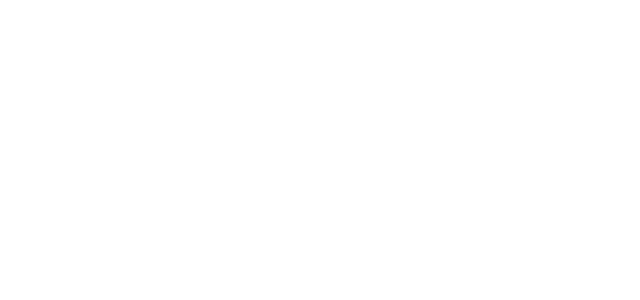
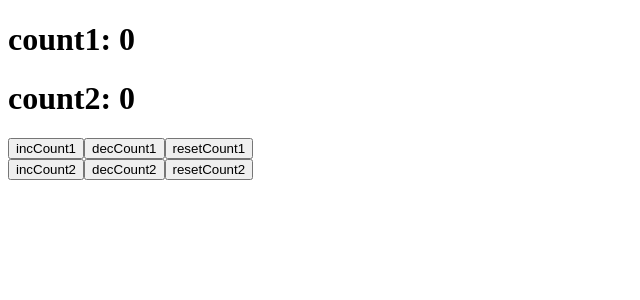
Before and after one commit to CyanogenPlayer/june-2023-react, a React (Create React App) app: page / in a window 1280 px wide. Shown: the top 300 px of the page, without its empty margins (0-640 px from the left). Built offline with nearby package versions, Linux system fonts and the light colour scheme.

Commit message:
lesson 7 part 1

```diff
--- a/package.json
+++ b/package.json
@@ -9,7 +9,8 @@
     "react": "^18.2.0",
     "react-dom": "^18.2.0",
     "react-scripts": "5.0.1",
-    "web-vitals": "^2.1.4"
+    "@reduxjs/toolkit": "^1.9.7",
+    "react-redux": "^8.1.3"
   },
   "scripts": {
     "start": "react-scripts start",
--- a/src/App.js
+++ b/src/App.js
@@ -1,9 +1,13 @@
-import React from 'react';
+import {Header} from "./components/Header";
+import {ComponentOne} from "./components/ComponentOne";
+import {ComponentTwo} from "./components/ComponentTwo";
 
 const App = () => {
     return (
         <div>
-
+            <Header/>
+            <ComponentOne/>
+            <ComponentTwo/>
         </div>
     );
 };
--- /dev/null
+++ b/src/components/ComponentOne.js
@@ -0,0 +1,18 @@
+import {useDispatch} from "react-redux";
+import {counter1Action} from "../redux/slices/counter1Slice";
+
+const ComponentOne = () => {
+    const dispatch = useDispatch();
+
+    return (
+        <div>
+            <button onClick={() => dispatch(counter1Action.increment())}>incCount1</button>
+            <button onClick={() => dispatch(counter1Action.decrement())}>decCount1</button>
+            <button onClick={() => dispatch(counter1Action.reset())}>resetCount1</button>
+        </div>
+    );
+};
+
+export {
+    ComponentOne
+}
--- /dev/null
+++ b/src/components/ComponentTwo.js
@@ -0,0 +1,18 @@
+import {useDispatch} from "react-redux";
+import {counter2Actions} from "../redux/slices/counter2Slice";
+
+const ComponentTwo = () => {
+    const dispatch = useDispatch();
+
+    return (
+        <div>
+            <button onClick={() => dispatch(counter2Actions.increment())}>incCount2</button>
+            <button onClick={() => dispatch(counter2Actions.decrement())}>decCount2</button>
+            <button onClick={() => dispatch(counter2Actions.reset(555))}>resetCount2</button>
+        </div>
+    );
+};
+
+export {
+    ComponentTwo
+}
--- /dev/null
+++ b/src/components/Header.js
@@ -0,0 +1,17 @@
+import {useSelector} from "react-redux";
+
+const Header = () => {
+    const {count1} = useSelector(state => state.counter1);
+    const {count2} = useSelector(state => state.counter2);
+
+    return (
+        <div>
+            <h1>count1: {count1}</h1>
+            <h1>count2: {count2}</h1>
+        </div>
+    );
+};
+
+export {
+    Header
+}
--- a/src/index.js
+++ b/src/index.js
@@ -1,9 +1,13 @@
 import React from 'react';
 import ReactDOM from 'react-dom/client';
+import {Provider} from "react-redux";
+import {store} from "./redux/store";
 
 import App from './App';
 
 const root = ReactDOM.createRoot(document.getElementById('root'));
 root.render(
-    <App/>
+    <Provider store={store}>
+        <App/>
+    </Provider>
 );
--- /dev/null
+++ b/src/redux/slices/counter1Slice.js
@@ -0,0 +1,34 @@
+import {createSlice} from "@reduxjs/toolkit";
+
+const initialState = {
+    count1: 0
+}
+
+const counter1Slice = createSlice({
+    name: 'counter1Slice',
+    initialState,
+    reducers: {
+        increment: (state) => {
+            state.count1++
+        },
+        decrement: (state) => {
+            state.count1--
+        },
+        reset: (state) => {
+            state.count1 = 0
+        }
+    }
+});
+
+const {reducer: counter1Reducer, actions: {increment, decrement, reset}} = counter1Slice;
+
+const counter1Action = {
+    increment,
+    decrement,
+    reset
+}
+
+export {
+    counter1Reducer,
+    counter1Action
+}
--- /dev/null
+++ b/src/redux/slices/counter2Slice.js
@@ -0,0 +1,34 @@
+import {createSlice} from "@reduxjs/toolkit";
+
+const initialState = {
+    count2: 0
+};
+
+const counter2Slice = createSlice({
+    name: 'counter2Slice',
+    initialState,
+    reducers: {
+        increment: (state) => {
+            state.count2++
+        },
+        decrement: (state) => {
+            state.count2--
+        },
+        reset: (state, action) => {
+            state.count2 = action.payload
+        }
+    }
+});
+
+const {reducer: counter2Reducer, actions: {increment, decrement, reset}} = counter2Slice;
+
+const counter2Actions = {
+    increment,
+    decrement,
+    reset
+}
+
+export {
+    counter2Actions,
+    counter2Reducer
+}
--- /dev/null
+++ b/src/redux/store.js
@@ -0,0 +1,14 @@
+import {configureStore} from "@reduxjs/toolkit";
+import {counter1Reducer} from "./slices/counter1Slice";
+import {counter2Reducer} from "./slices/counter2Slice";
+
+const store = configureStore({
+    reducer: {
+        counter1: counter1Reducer,
+        counter2: counter2Reducer
+    }
+});
+
+export {
+    store
+}
```
Also changed, not shown: 1 other file (tests, documents, lock files or other folders).
